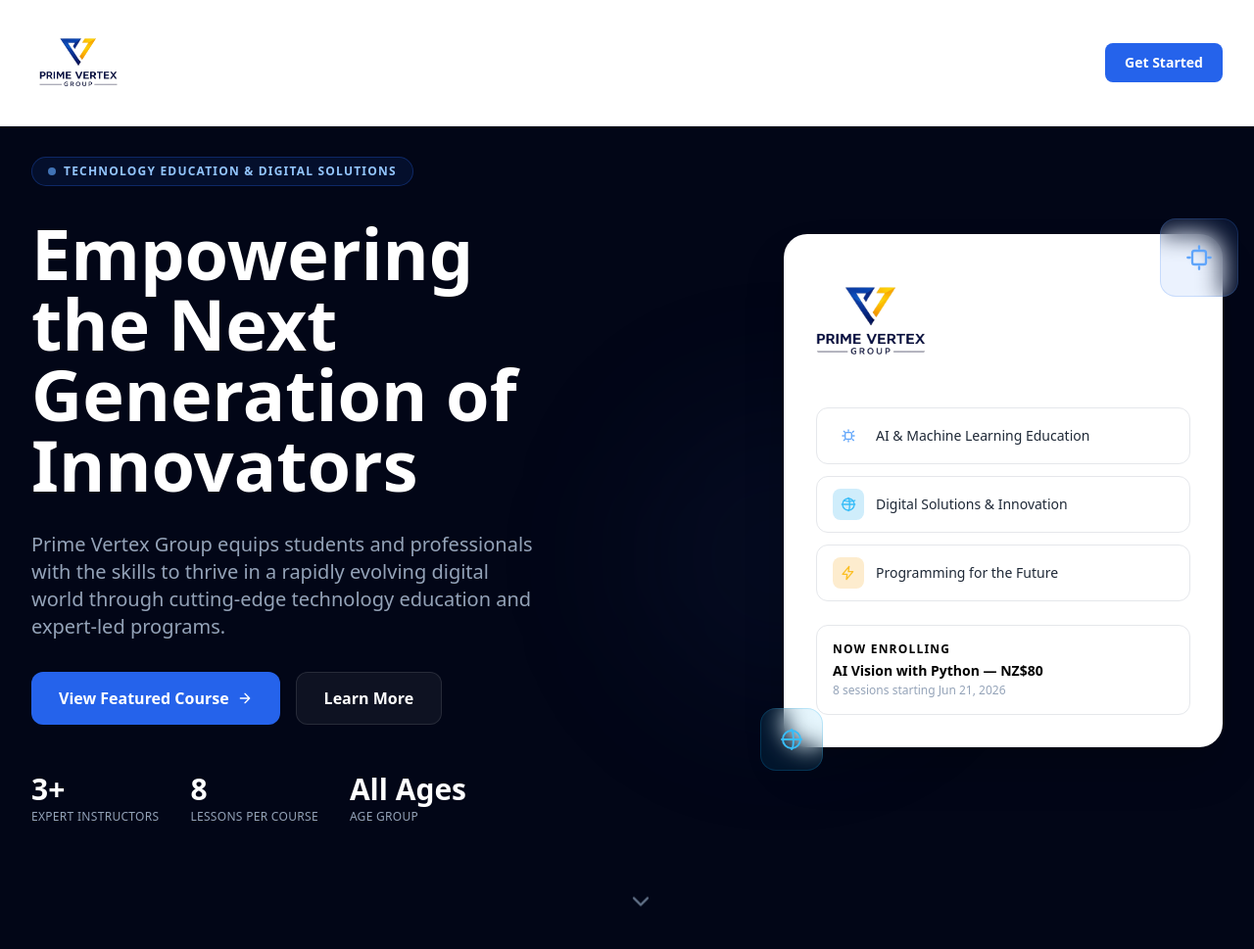
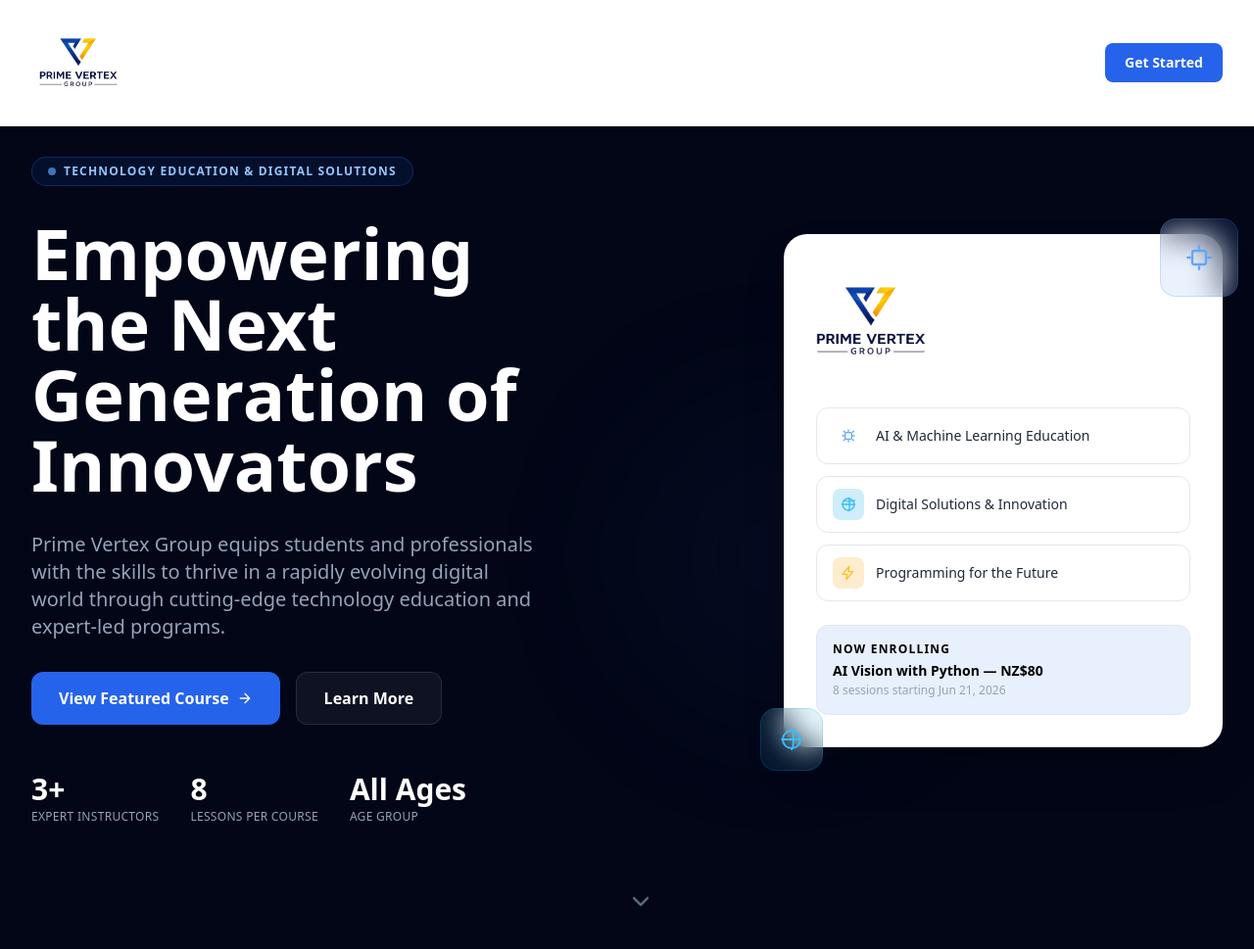
Before and after one commit to Mujtaba366/prime-vertix-group-draft, a Python web app: template templates/index.html in a window 1280 px wide. Shown: the top 969 px of the page at 98% size. Run offline with Jinja, Linux system fonts and the light colour scheme; the template is opened without the code that fills it, so the values that code supplies are empty; some libraries are stand-ins or nearby versions.

Commit message:
color fix

```diff
--- a/templates/hero.html
+++ b/templates/hero.html
@@ -98,7 +98,7 @@
                                 <span class="text-gray-800 text-sm font-medium">Programming for the Future</span>
                             </div>
                         </div>
-                        <div class="mt-6 p-4 bg-brand-800/10 border border-brand-600/20 rounded-xl">
+                        <div class="mt-6 p-4 bg-brand-600/10 border border-brand-600/20 rounded-xl">
                             <div class="text-brand-800 text-xs font-semibold uppercase tracking-widest mb-1">
                                 Now Enrolling
                             </div>
@@ -108,13 +108,13 @@
                             <div class="text-slate-400 text-xs mt-0.5">8 sessions starting Jun 21, 2026</div>
                         </div>
                     </div>
-                    <div class="absolute -top-4 -right-4 w-20 h-20 rounded-2xl bg-brand-500/10 border border-brand-500/20 backdrop-blur-md flex items-center justify-center">
+                    <div class="absolute -top-4 -right-4 w-20 h-20 rounded-2xl bg-brand-500/10 border border-brand-500/20 backdrop-blur-lg flex items-center justify-center">
                         <svg class="text-brand-400 w-7 h-7" viewBox="0 0 24 24" fill="none" xmlns="http://www.w3.org/2000/svg" aria-hidden="true">
                             <rect x="6" y="6" width="12" height="12" rx="2" stroke="currentColor" stroke-width="2"/>
                             <path d="M12 2v2M12 20v2M2 12h2M20 12h2" stroke="currentColor" stroke-width="2" stroke-linecap="round" stroke-linejoin="round"/>
                         </svg>
                     </div>
-                    <div class="absolute -bottom-6 -left-6 w-16 h-16 rounded-2xl bg-sky-500/10 border border-sky-500/20 backdrop-blur-md flex items-center justify-center">
+                    <div class="absolute -bottom-6 -left-6 w-16 h-16 rounded-2xl bg-sky-500/10 border border-sky-500/20 backdrop-blur-lg flex items-center justify-center">
                         <svg class="text-sky-400 w-6 h-6" viewBox="0 0 24 24" fill="none" xmlns="http://www.w3.org/2000/svg" aria-hidden="true">
                             <circle cx="12" cy="12" r="9" stroke="currentColor" stroke-width="2"/>
                             <path d="M2 12h20M12 2c2.5 3 2.5 18 0 20" stroke="currentColor" stroke-width="2" stroke-linecap="round" stroke-linejoin="round"/>
```
